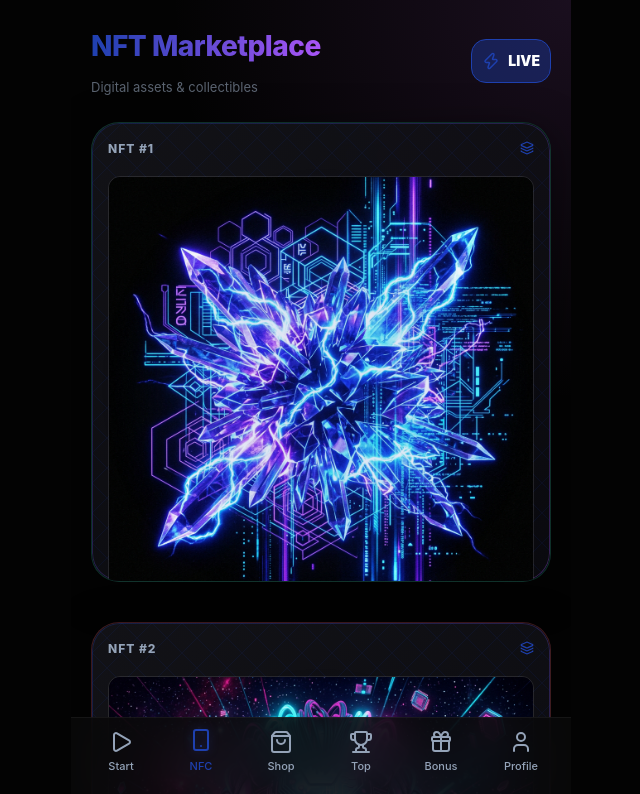
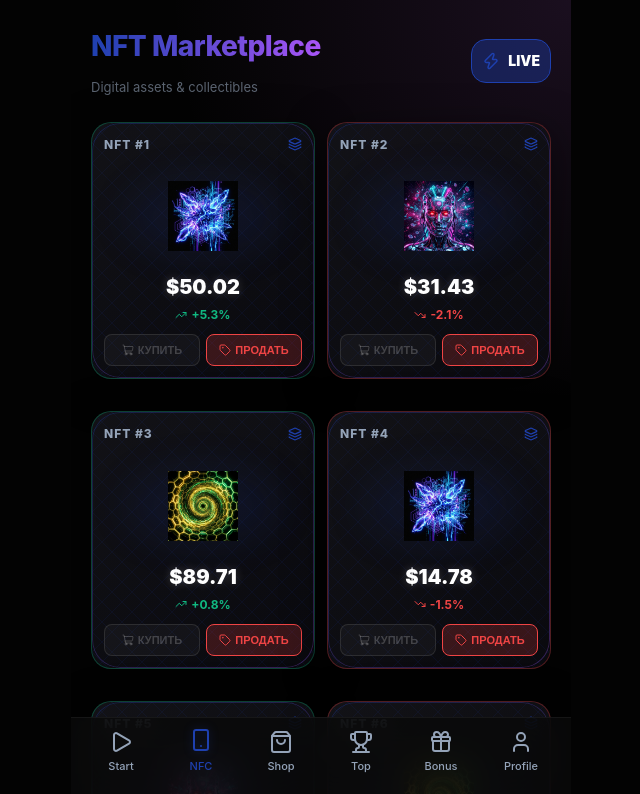
Before and after one commit to NTIVI/tg_web_app_black, a React (Vite) app in the folder frontend/: page /nfc in a window 1280 px wide. Shown: the top 794 px of the page, without its empty margins (319-959 px from the left). Built offline with nearby package versions, Linux system fonts and the light colour scheme; no server answers; what react-tads-widget would draw is missing.

Commit message:
feat: Make NFC cards smaller, dual column, dynamic price calculations

```diff
--- a/frontend/src/pages/NFC.tsx
+++ b/frontend/src/pages/NFC.tsx
@@ -13,24 +13,30 @@ import {
 } from 'lucide-react';
 
 const NFT_LIST = [
-  { id: 'nft1', name: 'NFT #1', price: 4750, displayPrice: '47.50', image: '/nfts/nft1.png' },
-  { id: 'nft2', name: 'NFT #2', price: 3210, displayPrice: '32.10', image: '/nfts/nft2.png' },
-  { id: 'nft3', name: 'NFT #3', price: 8900, displayPrice: '89.00', image: '/nfts/nft3.png' },
+  { id: 'nft1', name: 'NFT #1', price: 4750, image: '/nfts/nft1.png' },
+  { id: 'nft2', name: 'NFT #2', price: 3210, image: '/nfts/nft2.png' },
+  { id: 'nft3', name: 'NFT #3', price: 8900, image: '/nfts/nft3.png' },
+  { id: 'nft4', name: 'NFT #4', price: 1500, image: '/nfts/nft1.png' },
+  { id: 'nft5', name: 'NFT #5', price: 5500, image: '/nfts/nft2.png' },
+  { id: 'nft6', name: 'NFT #6', price: 12400, image: '/nfts/nft3.png' },
 ];
 
-const NFTCard = ({ nft, change, isPositive, onBuy, buying, userId, balance }: any) => {
-  const canAfford = balance >= nft.price;
+const NFTCard = ({ nft, changeVal, isPositive, onBuy, buying, userId, balance }: any) => {
+  const currentPrice = Math.round(nft.price * (1 + changeVal / 100));
+  const displayCurrentPrice = (currentPrice / 100).toFixed(2);
+  const canAfford = balance >= currentPrice;
 
   return (
     <div className="glass-panel" style={{
-      padding: '16px',
-      aspectRatio: '1/1',
+      padding: '12px',
+      aspectRatio: '1/1.15',
       display: 'flex',
       flexDirection: 'column',
       justifyContent: 'space-between',
       position: 'relative',
       overflow: 'hidden',
-      border: `1px solid ${isPositive ? 'rgba(16, 185, 129, 0.2)' : 'rgba(239, 68, 68, 0.2)'}`,
+      borderRadius: '20px',
+      border: `1px solid ${isPositive ? 'rgba(16, 185, 129, 0.3)' : 'rgba(239, 68, 68, 0.3)'}`,
       background: 'linear-gradient(145deg, rgba(20, 20, 25, 0.9), rgba(10, 10, 15, 0.95))'
     }}>
       {/* Background Geometric Lines */}
@@ -44,7 +50,7 @@ const NFTCard = ({ nft, change, isPositive, onBuy, buying, userId, balance }: an
         opacity: 0.1,
         pointerEvents: 'none',
         background: 'linear-gradient(45deg, transparent 48%, var(--primary-color) 50%, transparent 52%), linear-gradient(-45deg, transparent 48%, var(--primary-color) 50%, transparent 52%)',
-        backgroundSize: '30px 30px'
+        backgroundSize: '20px 20px'
       }}></div>
 
       <div style={{ position: 'relative', zIndex: 1, display: 'flex', flexDirection: 'column', height: '100%' }}>
@@ -58,7 +64,7 @@ const NFTCard = ({ nft, change, isPositive, onBuy, buying, userId, balance }: an
           display: 'flex',
           alignItems: 'center',
           justifyContent: 'center',
-          margin: '10px 0',
+          margin: '4px 0',
           position: 'relative'
         }}>
           <div style={{
@@ -66,7 +72,7 @@ const NFTCard = ({ nft, change, isPositive, onBuy, buying, userId, balance }: an
             width: '80%',
             height: '80%',
             background: 'var(--primary-glow)',
-            filter: 'blur(30px)',
+            filter: 'blur(20px)',
             borderRadius: '50%',
             opacity: 0.3
           }}></div>
@@ -75,71 +81,66 @@ const NFTCard = ({ nft, change, isPositive, onBuy, buying, userId, balance }: an
             alt={nft.name}
             style={{
               width: '100%',
-              height: '100%',
+              maxHeight: '70px',
               objectFit: 'contain',
-              borderRadius: '12px',
-              border: '1px solid rgba(255, 255, 255, 0.1)'
+              borderRadius: '8px',
+              zIndex: 1
             }}
           />
         </div>
 
-        <div style={{ textAlign: 'center', marginBottom: '12px' }}>
-          <div style={{ fontSize: '22px', fontWeight: '900', color: 'white', marginBottom: '2px' }}>
-            ${nft.displayPrice}
+        <div style={{ textAlign: 'center', marginBottom: '10px' }}>
+          <div style={{ fontSize: '20px', fontWeight: '900', color: 'white', marginBottom: '2px', textShadow: '0 0 10px rgba(255,255,255,0.2)' }}>
+            ${displayCurrentPrice}
           </div>
           <div style={{ display: 'flex', alignItems: 'center', justifyContent: 'center', gap: '4px' }}>
-            {isPositive ? <TrendingUp size={14} color="var(--success-color)" /> : <TrendingDown size={14} color="var(--danger-color)" />}
-            <span style={{ fontSize: '13px', fontWeight: '700', color: isPositive ? 'var(--success-color)' : 'var(--danger-color)' }}>
-              {change}%
+            {isPositive ? <TrendingUp size={12} color="var(--success-color)" /> : <TrendingDown size={12} color="var(--danger-color)" />}
+            <span style={{ fontSize: '12px', fontWeight: '700', color: isPositive ? 'var(--success-color)' : 'var(--danger-color)' }}>
+              {isPositive ? '+' : ''}{changeVal.toFixed(1)}%
             </span>
           </div>
         </div>
 
-        <div style={{ display: 'flex', gap: '8px' }}>
+        <div style={{ display: 'flex', gap: '6px' }}>
           <button
             id={`buy-${nft.id}`}
-            onClick={() => onBuy(nft)}
+            onClick={() => onBuy({ ...nft, price: currentPrice })}
             disabled={buying === nft.id || !userId || !canAfford}
             style={{
               flex: 1,
-              height: '36px',
-              borderRadius: '10px',
-              background: canAfford ? 'rgba(16, 185, 129, 0.15)' : 'rgba(100,100,100,0.1)',
+              height: '32px',
+              borderRadius: '8px',
+              background: canAfford ? 'rgba(16, 185, 129, 0.2)' : 'rgba(100,100,100,0.1)',
               border: `1px solid ${canAfford ? 'var(--success-color)' : 'rgba(100,100,100,0.3)'}`,
               color: canAfford ? 'var(--success-color)' : 'rgba(255,255,255,0.2)',
               display: 'flex',
               alignItems: 'center',
               justifyContent: 'center',
               gap: '4px',
-              fontSize: '12px',
+              fontSize: '11px',
               fontWeight: '800',
               cursor: canAfford ? 'pointer' : 'not-allowed',
               transition: 'all 0.2s'
             }}
           >
-            {buying === nft.id ? (
-              <><div className="spinner" style={{ width: '14px', height: '14px', borderWidth: '2px' }} />ПОКУПКА...</>
-            ) : (
-              <><ShoppingCart size={14} />Купить</>
-            )}
+            {buying === nft.id ? '...' : <><ShoppingCart size={12} />КУПИТЬ</>}
           </button>
           <button style={{
             flex: 1,
-            height: '36px',
-            borderRadius: '10px',
-            background: 'rgba(239, 68, 68, 0.15)',
+            height: '32px',
+            borderRadius: '8px',
+            background: 'rgba(239, 68, 68, 0.2)',
             border: '1px solid var(--danger-color)',
             color: 'var(--danger-color)',
             display: 'flex',
             alignItems: 'center',
             justifyContent: 'center',
             gap: '4px',
-            fontSize: '12px',
+            fontSize: '11px',
             fontWeight: '800',
             cursor: 'pointer'
           }}>
-            <Tag size={14} />
-            Продать
+            <Tag size={12} />ПРОДАТЬ
           </button>
         </div>
       </div>
@@ -199,10 +200,10 @@ const NFC = ({ userId, balance, setBalance }: any) => {
 
   // Generate dynamic changes based on live manipulation
   const getChange = (index: number) => {
-    const base = [5.3, -2.1, 0.8][index];
-    if (target === 0) return { val: base.toFixed(1), isPositive: base > 0 };
+    const base = [5.3, -2.1, 0.8, -1.5, 4.2, -0.5][index % 6];
+    if (target === 0) return { val: base, isPositive: base > 0 };
     const boosted = base + (growth * (index % 2 === 0 ? 1 : 0.5));
-    return { val: (boosted > 0 ? '+' : '') + boosted.toFixed(1), isPositive: boosted > 0 };
+    return { val: boosted, isPositive: boosted > 0 };
   };
 
   return (
@@ -274,8 +275,8 @@ const NFC = ({ userId, balance, setBalance }: any) => {
 
       <div style={{
         display: 'grid',
-        gridTemplateColumns: '1fr',
-        gap: '20px',
+        gridTemplateColumns: 'repeat(2, 1fr)',
+        gap: '12px',
         paddingBottom: '40px'
       }}>
         {NFT_LIST.map((nft, i) => {
@@ -284,7 +285,7 @@ const NFC = ({ userId, balance, setBalance }: any) => {
             <NFTCard
               key={nft.id}
               nft={nft}
-              change={ch.val}
+              changeVal={ch.val}
               isPositive={ch.isPositive}
               onBuy={handleBuy}
               buying={buying}
```
